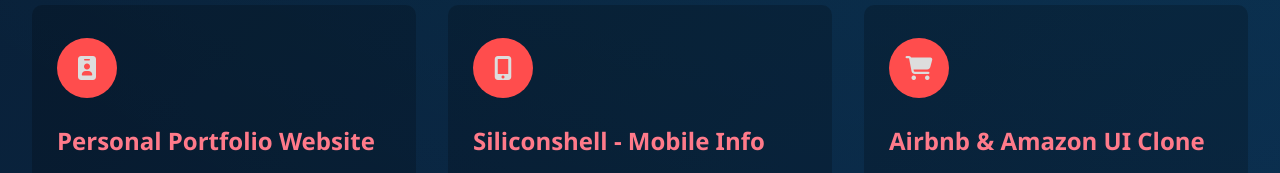
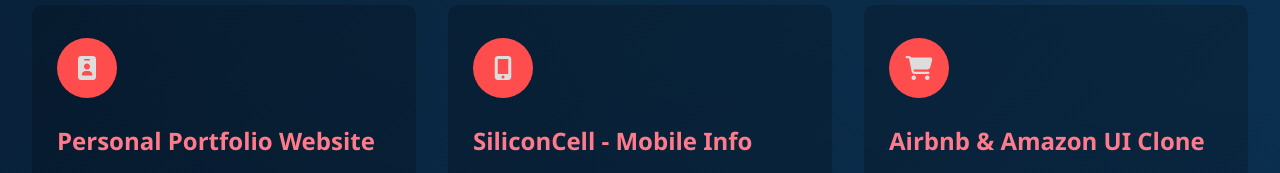
Before and after one commit to manishakushwah/personal-portfolio, a plain HTML site: page index.html in a window 1280 px wide. Shown: the part 1860-2033 px from the top of the page. Drawn offline with Linux system fonts and the light colour scheme; some packages are replaced by stand-ins of ours; a script that the page names is missing.

Commit message:
Rename project from Siliconshell to SiliconCell

```diff
--- a/index.html
+++ b/index.html
@@ -134,7 +134,7 @@
                 <div class="project-icon">
                     <i class="fa-solid fa-mobile-screen-button"></i>
                 </div>
-                <h3>Siliconshell - Mobile Info</h3>
+                <h3>SiliconCell - Mobile Info</h3>
                 <p class="project-description">Smartphone details and specs showcase website</p>
                 <p class="tech-stack"><span>Tech Stack:</span> HTML, CSS, JavaScript</p>
                 <p class="project-features">Mobile cards with key specifications</p>
```
